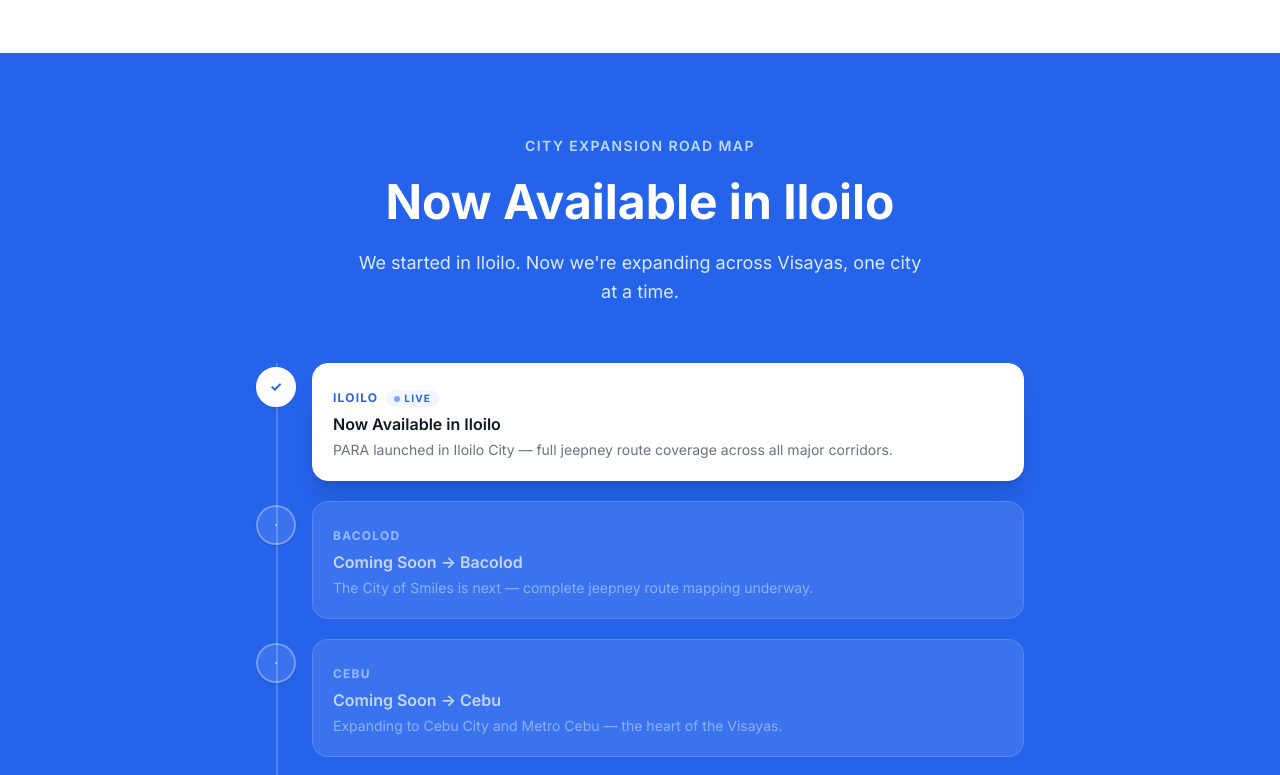
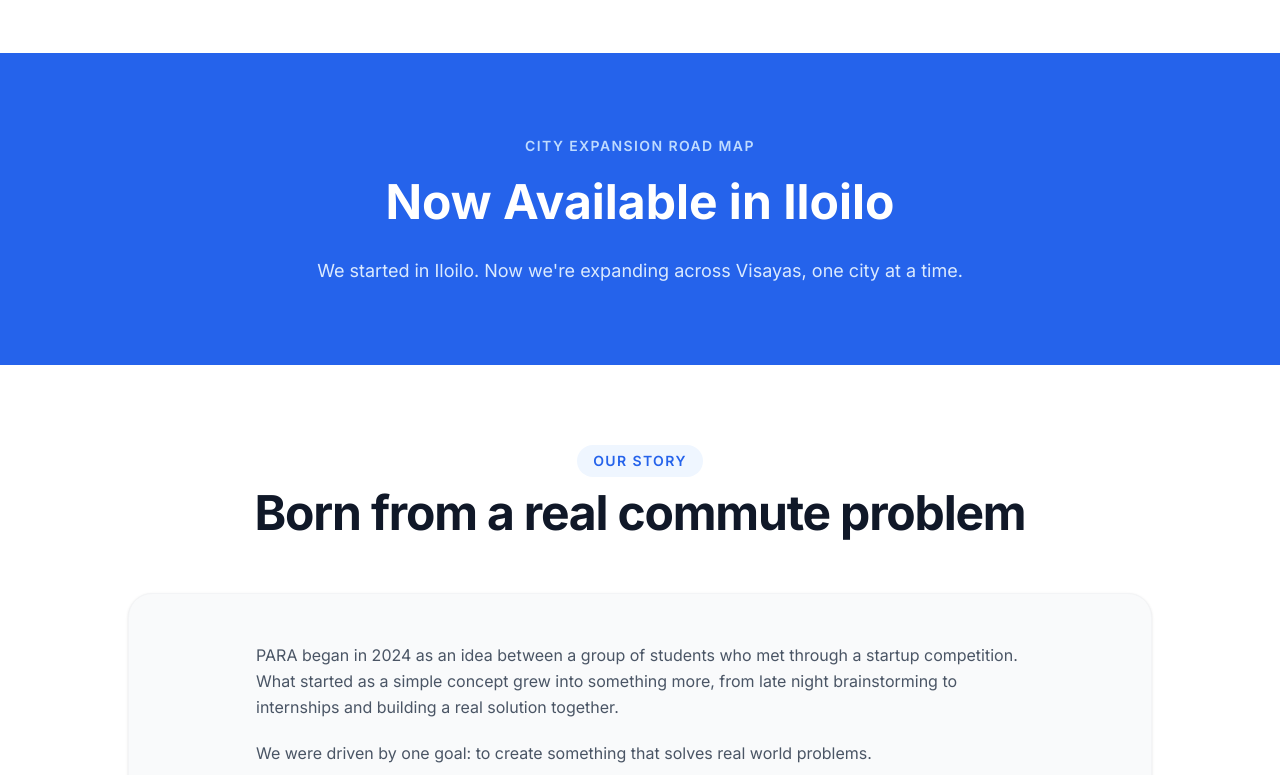
Before and after one commit to MikenISATU/PARA-WEBSITE, a Next.js app: page / in a window 1280 px wide. Shown: the part 2820-3595 px from the top of the page. Built offline with nearby package versions, Linux system fonts and the light colour scheme.

Commit message:
Update page.tsx

```diff
--- a/app/page.tsx
+++ b/app/page.tsx
@@ -325,73 +325,16 @@
 
       {/* ── ROADMAP ── */}
       <section id="roadmap" className="bg-[#2563eb] py-20 px-6 scroll-mt-16">
-        <div className="max-w-3xl mx-auto">
-
-          {/* Header — matches the image exactly */}
-          <div className="text-center mb-14">
+        <div className="max-w-4xl mx-auto text-center">
           <span className="inline-block text-blue-200 text-sm font-semibold uppercase tracking-widest mb-4">
             City Expansion Road Map
           </span>
-            <h2 className="text-3xl sm:text-4xl lg:text-5xl font-bold text-white leading-tight mb-4">
+          <h2 className="text-3xl sm:text-4xl lg:text-5xl font-bold text-white leading-tight mb-6">
             Now Available in Iloilo
           </h2>
-            <p className="text-blue-100 text-base sm:text-lg max-w-xl mx-auto leading-relaxed">
+          <p className="text-blue-100 text-lg max-w-2xl mx-auto leading-relaxed">
             We started in Iloilo. Now we&apos;re expanding across Visayas, one city at a time.
           </p>
-          </div>
-
-          {/* Timeline */}
-          <div className="relative">
-            <div className="absolute left-5 top-0 bottom-0 w-0.5 bg-white/20" />
-            <div className="space-y-5">
-              {roadmapItems.map(item => (
-                <div key={item.city} className="relative flex gap-6 pl-14">
-                  {/* Dot */}
-                  <div className={[
-                    'absolute left-0 top-1 w-10 h-10 rounded-full flex items-center justify-center text-sm font-bold shadow-sm border-2',
-                    item.status === 'done'
-                      ? 'bg-white border-white text-[#2563eb]'
-                      : 'bg-white/10 border-white/30 text-white/50',
-                  ].join(' ')}>
-                    {item.status === 'done' ? '✓' : '·'}
-                  </div>
-
-                  {/* Card */}
-                  <div className={[
-                    'rounded-2xl p-5 border flex-1 transition-all duration-200',
-                    item.status === 'done'
-                      ? 'bg-white shadow-xl border-white'
-                      : 'bg-white/10 border-white/15 backdrop-blur-sm',
-                  ].join(' ')}>
-                    <span className={[
-                      'text-xs font-bold uppercase tracking-widest',
-                      item.status === 'done' ? 'text-[#2563eb]' : 'text-blue-200/70',
-                    ].join(' ')}>
-                      {item.city}
-                      {item.status === 'done' && (
-                        <span className="ml-2 inline-flex items-center gap-1 bg-blue-50 text-[#2563eb] rounded-full px-2 py-0.5 text-[10px]">
-                          <span className="w-1.5 h-1.5 rounded-full bg-[#2563eb] animate-pulse inline-block" />
-                          Live
-                        </span>
-                      )}
-                    </span>
-                    <h3 className={[
-                      'font-semibold mt-1 mb-1',
-                      item.status === 'done' ? 'text-gray-900' : 'text-white/70',
-                    ].join(' ')}>
-                      {item.title}
-                    </h3>
-                    <p className={[
-                      'text-sm',
-                      item.status === 'done' ? 'text-gray-500' : 'text-blue-200/60',
-                    ].join(' ')}>
-                      {item.desc}
-                    </p>
-                  </div>
-                </div>
-              ))}
-            </div>
-          </div>
         </div>
       </section>
 
```
Lines whose indentation alone changed are shown as unchanged.
